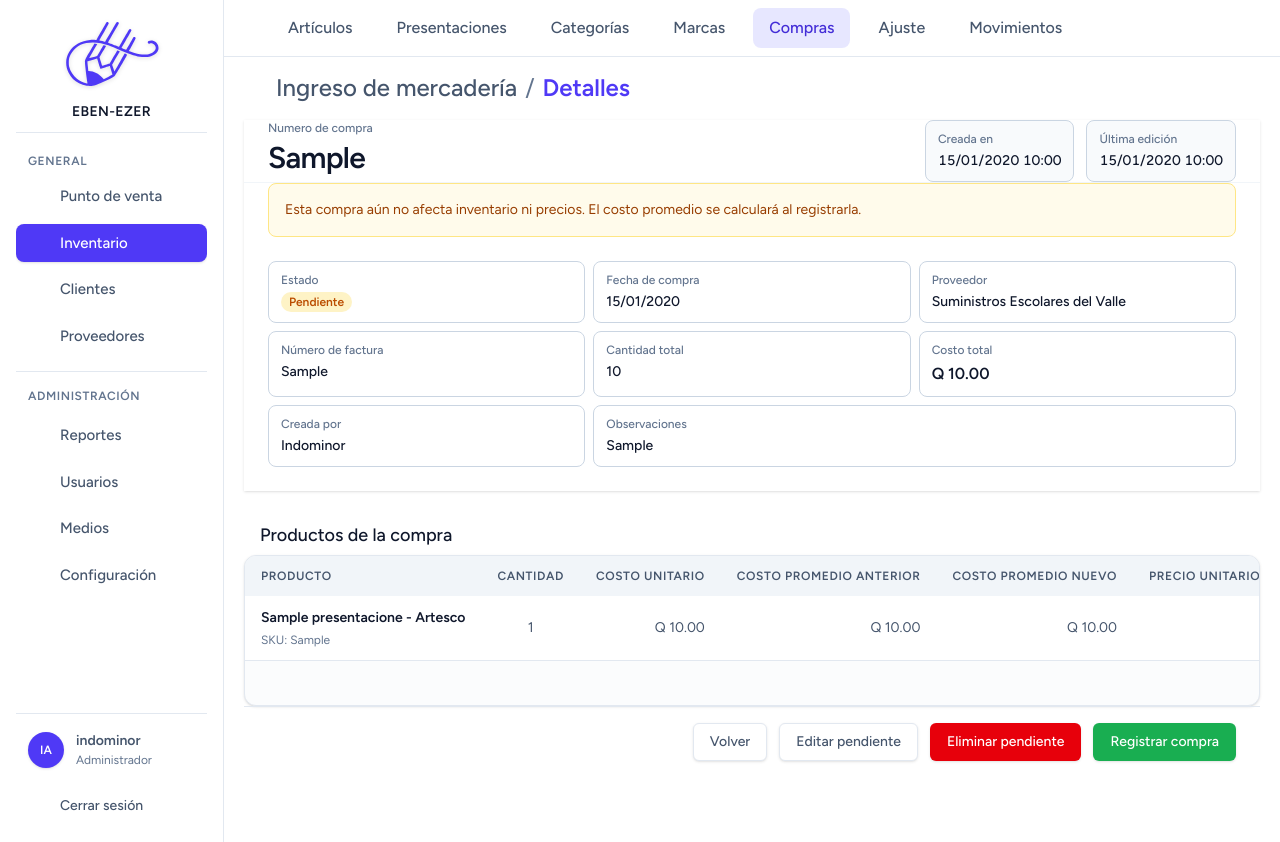
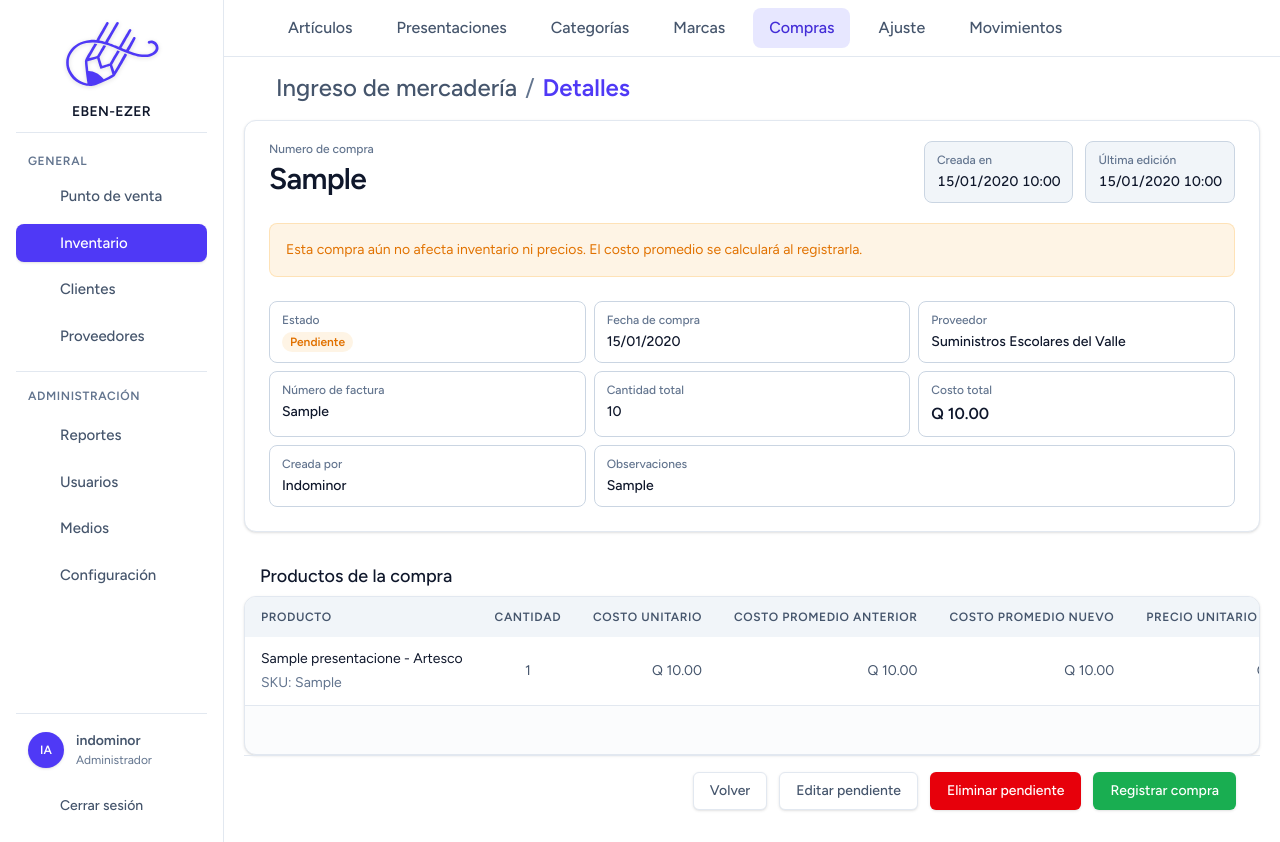
Before and after one commit to Polaryys/PolyMorph_Pos, a Laravel app: page /compras/1 in a window 1280 px wide. Run offline with Laravel 12, Linux system fonts and the light colour scheme; a user stored in the database is signed in; data comes from the database, SQL or seed files in the repository; tables that the repository leaves empty hold one stand-in row (values such as "Sample post"); style sheets or scripts are compiled from the project's sources; some libraries are stand-ins or nearby versions.

Commit message:
Diseño de Compras, temas, etc

```diff
--- a/resources/css/app.css
+++ b/resources/css/app.css
@@ -59,6 +59,34 @@
     }
 }
 
+
+/* Scrollbar personalizada */
+.scrollbar-app {
+    scrollbar-width: thin;
+    scrollbar-color: var(--app-border-strong) var(--app-surface);
+}
+
+/* Chrome, Edge y Safari */
+.scrollbar-app::-webkit-scrollbar {
+    width: 8px;
+    height: 8px;
+}
+
+.scrollbar-app::-webkit-scrollbar-track {
+    background: var(--app-surface);
+    border-radius: 10px;
+}
+
+.scrollbar-app::-webkit-scrollbar-thumb {
+    background: var(--app-border-strong);
+    border-radius: 10px;
+    border: 2px solid var(--app-surface);
+}
+
+.scrollbar-app::-webkit-scrollbar-thumb:hover {
+    background: var(--app-border-hover);
+}
+
 @layer utilities {
     [x-cloak] {
         display: none !important;
--- a/resources/views/components/table.blade.php
+++ b/resources/views/components/table.blade.php
@@ -1,8 +1,9 @@
+
 @props(['headers', 'paginator' => null])
 
 <div class="overflow-hidden rounded-xl border border-app-border bg-app-surface shadow-sm">
 
-    <div class="overflow-x-auto">
+    <div class="overflow-x-auto scrollbar-app">
         <table class="min-w-full border-collapse text-left text-sm">
 
             {{-- Encabezado --}}
--- a/resources/views/compras/show.blade.php
+++ b/resources/views/compras/show.blade.php
@@ -1,32 +1,35 @@
 <x-app-layout>
     <div class="space-y-8">
+
         <section class="space-y-3">
-            <div class="overflow-hidden  bg-white shadow-sm">
-                <div class="flex flex-col justify-between gap-4 border-b border-slate-100 px-5 sm:flex-row sm:items-start sm:px-6">
+            <div class="overflow-hidden rounded-xl border border-app-border bg-app-surface shadow-sm">
+                <div
+                    class="flex flex-col justify-between gap-4  px-5 py-5 sm:flex-row sm:items-start sm:px-6">
                     <div class="min-w-0">
-                        <p class="mb-1 text-xs font-medium text-slate-500">Numero de compra</p>
-                        <h1 class="wrap-break-word text-2xl font-bold tracking-tight text-slate-900 sm:text-3xl">
+                        <p class="mb-1 text-xs font-medium text-app-text-muted">Numero de compra</p>
+                        <h1 class="wrap-break-word text-2xl font-bold tracking-tight text-app-text-primary sm:text-3xl">
                             {{ $compra->numero_compra }}
                         </h1>
                     </div>
 
                     <div class="grid shrink-0 grid-cols-2 gap-3 text-sm lg:min-w-[280px]">
-                        <x-detail-field label="Creada en" class="bg-slate-50">
+                        <x-detail-field label="Creada en" class="bg-app-surface-alt">
                             <span class="tabular-nums">{{ $compra->created_at?->format('d/m/Y H:i') ?? '—' }}</span>
                         </x-detail-field>
-                        <x-detail-field label="Última edición" class="bg-slate-50">
+                        <x-detail-field label="Última edición" class="bg-app-surface-alt">
                             <span class="tabular-nums">{{ $compra->updated_at?->format('d/m/Y H:i') ?? '—' }}</span>
                         </x-detail-field>
                     </div>
                 </div>
 
                 @if (session('success'))
-                    <div class="mx-5 mt-5 rounded-lg border border-green-200 bg-green-100 p-4 text-sm text-green-700 sm:mx-6">
+                    <div
+                        class="mx-5 mt-5 rounded-lg border border-emerald-500/20 bg-emerald-500/10 p-4 text-sm text-emerald-600 sm:mx-6">
                         {{ session('success') }}
                     </div>
                 @endif
                 @if ($errors->any())
-                    <div class="mx-5 rounded-lg border border-red-200 bg-red-50 p-4 text-sm text-red-700 sm:mx-6"
+                    <div class="mx-5 rounded-lg border border-red-500/20 bg-red-500/10 p-4 text-sm text-red-600 sm:mx-6"
                         role="alert">
                         @foreach ($errors->all() as $error)
                             <p>{{ $error }}</p>
@@ -35,7 +38,8 @@
                 @endif
 
                 @if ($compra->estado === 'PENDIENTE')
-                    <div class="mx-5 rounded-lg border border-amber-200 bg-amber-50 p-4 text-sm text-amber-800 sm:mx-6">
+                    <div
+                        class="mx-5 rounded-lg border border-amber-500/20 bg-amber-500/10 p-4 text-sm text-amber-600 sm:mx-6">
                         Esta compra aún no afecta inventario ni precios. El costo promedio se calculará al registrarla.
                     </div>
                 @endif
@@ -43,15 +47,18 @@
                 <div class="grid grid-cols-1 gap-2 p-5 sm:grid-cols-2 xl:grid-cols-3 sm:p-6">
                     <x-detail-field label="Estado">
                         @if ($compra->estado === 'PENDIENTE')
-                            <span class="inline-flex rounded-full bg-amber-100 px-2 py-0.5 text-xs font-semibold text-amber-700">
+                            <span
+                                class="inline-flex rounded-full bg-amber-500/10 px-2 py-0.5 text-xs font-semibold text-amber-600">
                                 Pendiente
                             </span>
                         @elseif ($compra->estado === 'REGISTRADA')
-                            <span class="inline-flex rounded-full bg-green-100 px-2 py-0.5 text-xs font-semibold text-green-700">
+                            <span
+                                class="inline-flex rounded-full bg-emerald-500/10 px-2 py-0.5 text-xs font-semibold text-emerald-600">
                                 Registrada
                             </span>
                         @else
-                            <span class="inline-flex rounded-full bg-red-100 px-2 py-0.5 text-xs font-semibold text-red-700">
+                            <span
+                                class="inline-flex rounded-full bg-red-500/10 px-2 py-0.5 text-xs font-semibold text-red-600">
                                 {{ ucfirst(strtolower($compra->estado)) }}
                             </span>
                         @endif
@@ -69,7 +76,7 @@
                         {{ number_format((int) $compra->cantidad_total) }}
                     </x-detail-field>
                     <x-detail-field label="Costo total">
-                        <span class="text-base font-semibold text-slate-900">
+                        <span class="text-base font-semibold text-app-text-primary">
                             Q {{ number_format((float) $compra->costo_total, 2) }}
                         </span>
                     </x-detail-field>
@@ -83,6 +90,7 @@
 
             </div>
         </section>
+
 
         <section>
             <x-section-title>Productos de la compra</x-section-title>
@@ -100,16 +108,16 @@
                 </x-slot:headers>
 
                 @forelse ($compra->detalles as $detalle)
-                    <tr class="transition-colors hover:bg-indigo-50/50">
+                    <tr class="transition-colors">
                         <td class="px-4 py-3">
                             @php
                                 $nombreProducto = $detalle->presentacion?->nombre ?? 'Producto no disponible';
                                 $marcaProducto = $detalle->presentacion?->inventario?->marca?->nombre;
                             @endphp
-                            <p class="whitespace-nowrap font-semibold text-slate-900">
+                            <p class="whitespace-nowrap font-normal text-app-text-primary">
                                 {{ $marcaProducto ? "{$nombreProducto} - {$marcaProducto}" : $nombreProducto }}
                             </p>
-                            <p class="mt-1 text-xs text-slate-500">
+                            <p class="mt-1 text-app-text-muted">
                                 SKU: {{ $detalle->presentacion?->codigoSKU ?? '—' }}
                             </p>
                         </td>
@@ -144,13 +152,13 @@
                                 ? 'Q ' . number_format((float) $detalle->precio_ciento_nuevo, 2)
                                 : '—' }}
                         </td>
-                        <td class="whitespace-nowrap px-4 py-3 text-right font-semibold text-slate-900">
+                        <td class="whitespace-nowrap px-4 py-3 text-right font-semibold">
                             Q {{ number_format((float) $detalle->subtotal, 2) }}
                         </td>
                     </tr>
                 @empty
                     <tr>
-                        <td colspan="9" class="px-6 py-8 text-center text-slate-400">
+                        <td colspan="9" class="px-6 py-8 text-center text-app-text-muted">
                             Esta compra no tiene productos registrados.
                         </td>
                     </tr>
@@ -158,10 +166,10 @@
 
                 @if ($compra->detalles->isNotEmpty())
                     <tr class="bg-slate-50">
-                        <th colspan="8" class="px-4 py-3 text-right text-sm font-semibold text-slate-700">
+                        <th colspan="8" class="px-4 py-3 text-right text-base font-semibold text-app-text-primary">
                             Total de la compra
                         </th>
-                        <th class="whitespace-nowrap px-4 py-3 text-right text-sm font-bold text-slate-900">
+                        <th class="whitespace-nowrap px-4 py-3 text-right font-bold text-app-text-primary">
                             Q {{ number_format((float) $compra->costo_total, 2) }}
                         </th>
                     </tr>
@@ -169,7 +177,8 @@
             </x-table>
 
             @if ($compra->estado === 'PENDIENTE')
-                    <div class="flex flex-col-reverse justify-end gap-3 border-t border-slate-200 px-5 py-4 sm:flex-row sm:px-6">
+                <div
+                    class="flex flex-col-reverse justify-end gap-3 border-t border-app-border px-5 py-4 sm:flex-row sm:px-6">
                     <x-secondary-link href="{{ route('compras.index') }}">Volver</x-secondary-link>
                     <x-secondary-link href="{{ route('compras.edit', $compra) }}">
                         Editar pendiente
@@ -187,7 +196,8 @@
                     </form>
                 </div>
             @elseif ($compra->estado === 'REGISTRADA')
-                    <div class="flex flex-col-reverse justify-end gap-3 border-t border-slate-200 px-5 py-4 sm:flex-row sm:px-6">
+                <div
+                    class="flex flex-col-reverse justify-end gap-3 border-t border-app-border px-5 py-4 sm:flex-row sm:px-6">
                     <x-secondary-link href="{{ route('compras.index') }}">Volver</x-secondary-link>
                     <form action="{{ route('compras.revertir', $compra) }}" method="POST"
                         onsubmit="return confirm('¿Revertir esta compra? Esta acción no se puede deshacer.');">
@@ -196,7 +206,7 @@
                     </form>
                 </div>
             @else
-                    <div class="flex justify-end border-t border-slate-200 px-5 py-4 sm:px-6">
+                <div class="flex justify-end border-t border-app-border px-5 py-4 sm:px-6">
                     <x-secondary-link href="{{ route('compras.index') }}">Volver</x-secondary-link>
                 </div>
             @endif
--- a/resources/views/layouts/sidebar-prueba.blade.php
+++ b/resources/views/layouts/sidebar-prueba.blade.php
@@ -1,4 +1,3 @@
-
 <aside
     class="fixed inset-y-0 left-0 z-40 flex w-56 flex-col
            overflow-y-auto border-r border-app-border bg-app-surface
@@ -29,7 +28,8 @@
         <nav class="flex-1 space-y-2 overflow-y-auto">
 
             {{-- Sección principal --}}
-            <p class="mb-2 px-3 text-xs font-semibold
+            <p
+                class="mb-2 px-3 text-xs font-semibold
                       tracking-wider text-app-text-muted uppercase">
                 General
             </p>
@@ -49,8 +49,7 @@
                 'categorias.*',
                 'marcas.*',
                 'compras.*',
-                'ajuste.*',
-                'movimientos.*',
+                'inventario.*',
             )" wire:navigate>
 
                 <x-slot:icon>
@@ -84,7 +83,8 @@
             </div>
 
             {{-- Sección de administración --}}
-            <p class="mb-3 px-3 text-xs font-semibold
+            <p
+                class="mb-3 px-3 text-xs font-semibold
                       tracking-wider text-app-text-muted uppercase">
                 Administración
             </p>
@@ -145,8 +145,7 @@
                 <div class="shrink-0">
                     @if ($usuarioActual->imagen_id && $usuarioActual->imagen)
                         <img src="{{ asset('storage/imagenes/' . $usuarioActual->imagen->nombre_archivo) }}"
-                            alt="Foto de perfil"
-                            class="h-9 w-9 rounded-full border border-app-border object-cover">
+                            alt="Foto de perfil" class="h-9 w-9 rounded-full border border-app-border object-cover">
                     @else
                         <div
                             class="flex h-9 w-9 items-center justify-center rounded-full bg-app-primary-600 text-xs font-semibold text-white shadow-sm">
--- a/resources/views/usuarios/create.blade.php
+++ b/resources/views/usuarios/create.blade.php
@@ -112,7 +112,7 @@
                     <span class="text-red-500">*</span>
                 </x-input-label>
 
-                <x-select-input id="rol" name="rol" required class="mt-1" :error="$errors->has('rol')">
+                <x-select-input id="rol" name="rol" required class="mt-1 w-full" :error="$errors->has('rol')">
                     <option value="">Selecciona un rol</option>
 
                     <option value="Vendedor" @selected(old('rol') === 'Vendedor')>
```
Also changed, not shown: app/Http/ViewComposers/NavigationComposer.php (+36 -8 lines), resources/views/articulos/ajuste-inventario.blade.php (+14 -9 lines), resources/views/articulos/movimientos.blade.php (+8 -8 lines), resources/views/compras/create.blade.php (+9 -9 lines), resources/views/compras/index.blade.php (+15 -23 lines), resources/views/compras/partials/_buscador-producto.blade.php (+52 -52 lines), resources/views/compras/partials/_detalles.blade.php (+37 -32 lines). Lines whose indentation alone changed are shown as unchanged.
